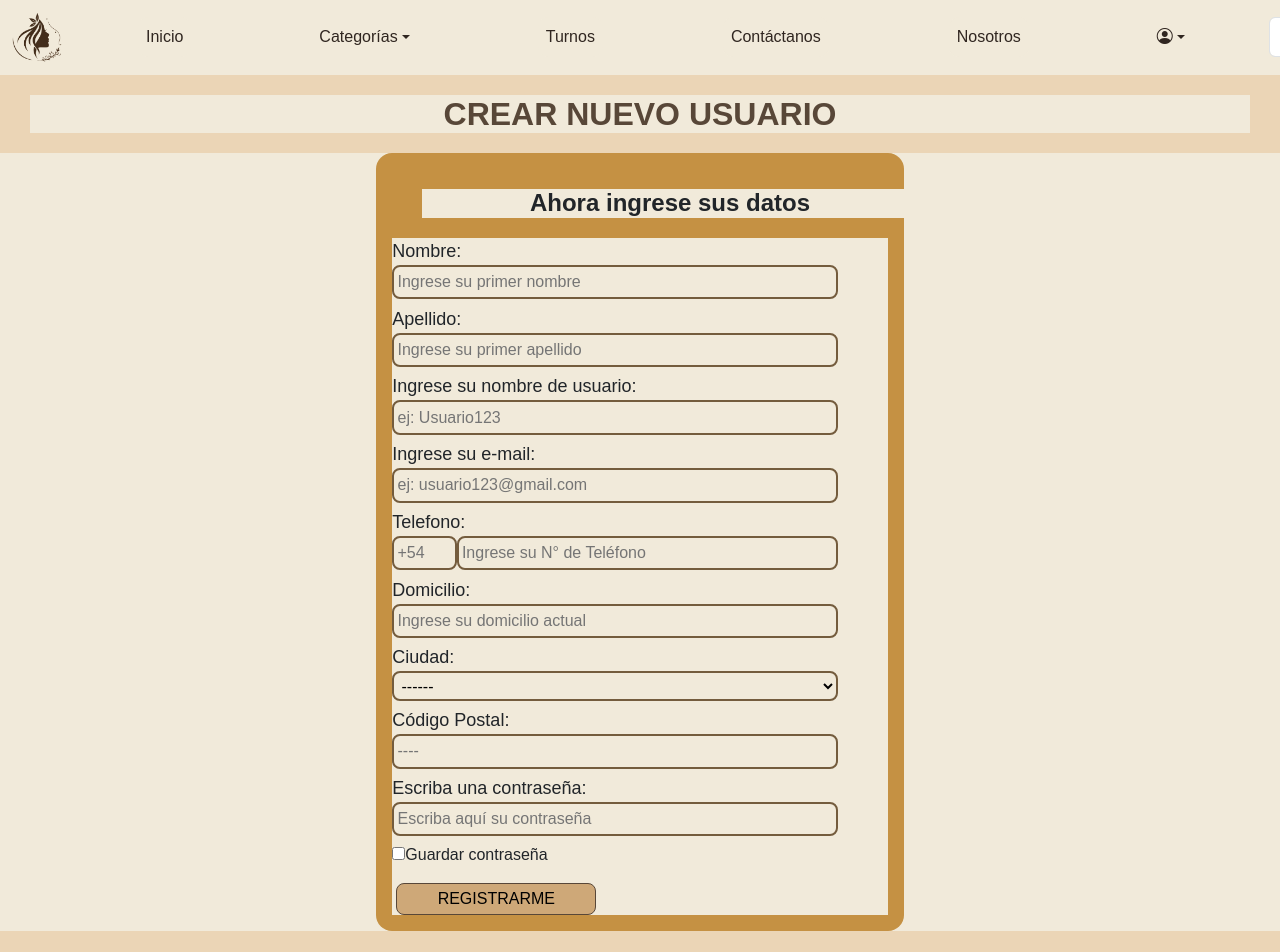
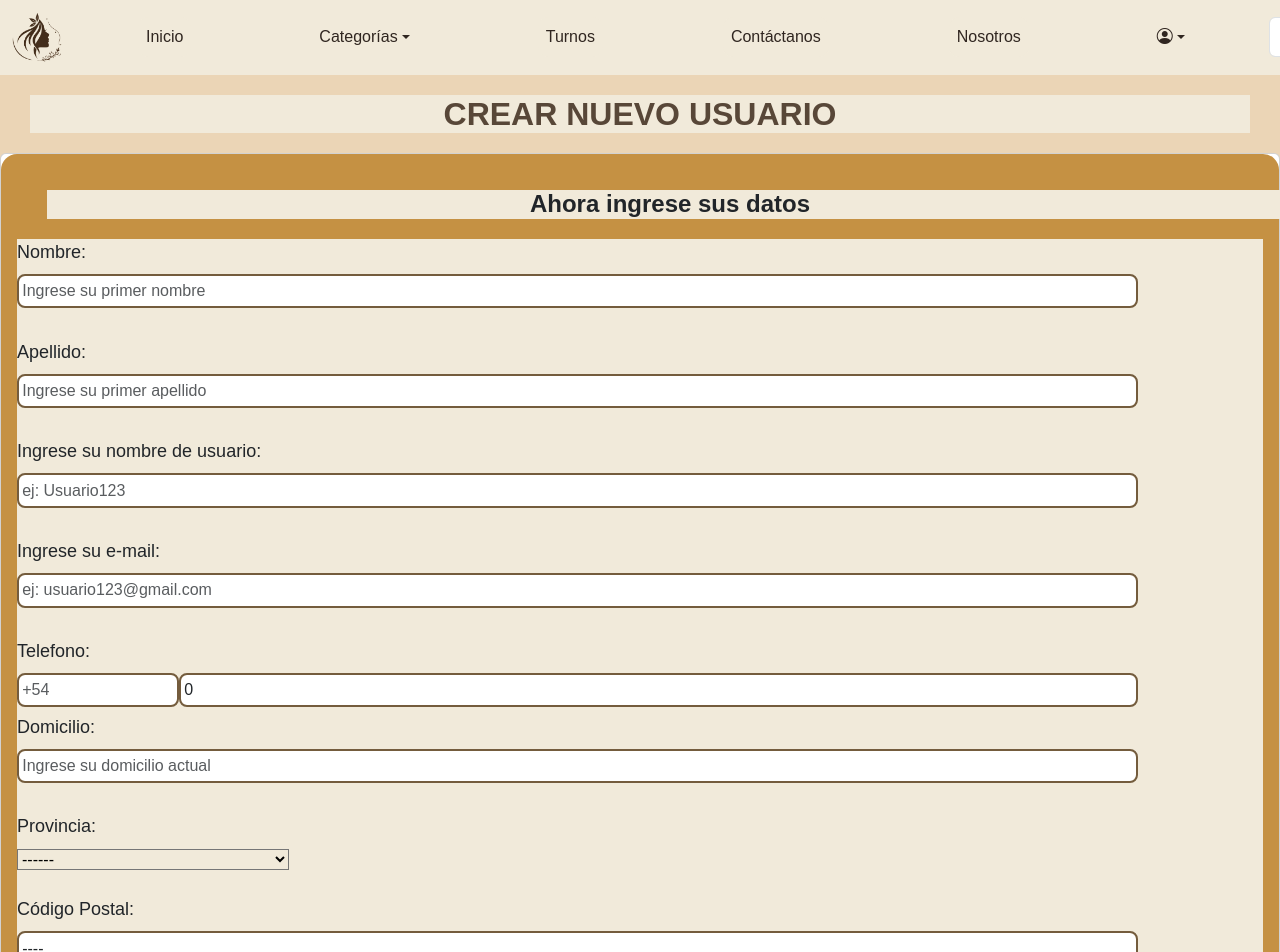
Before and after one commit to SantyMolina98/Spa-Nirvana-React-, a React (Vite) app: page /login/registro in a window 1280 px wide. Shown: the top 952 px of the page. Built offline with nearby package versions, Linux system fonts and the light colour scheme.

Commit message:
se agregaron funciones a página de registro, pero está incompleto

```diff
--- a/src/App.jsx
+++ b/src/App.jsx
@@ -3,7 +3,7 @@ import './App.css';
 import HeaderComponents from './components/headerComponents';
 import HomePage from './pages/HomePage';
 import Turnos from './pages/turnos.jsx';
-import { Categorias } from './pages/Categorias.jsx';
+import { Categorias } from './pages/categorias.jsx';
 import Contacto from './pages/contacto.jsx';
 import Nosotros from './pages/nosotros.jsx';
 import Login from './pages/login.jsx';
--- a/src/pages/Registro.jsx
+++ b/src/pages/Registro.jsx
@@ -1,34 +1,134 @@
+import { Button, Card, Form } from 'react-bootstrap';
 import '../App.css';
 import '../styles/registroPage.css';
 import 'bootstrap';
-import { Link } from 'react-router-dom';
+import {  useNavigate } from 'react-router-dom';
+import { useState } from 'react';
 
 function Registro () {
+  const [nombre, setNombre] = useState('');
+  const [apellido, setApellido] = useState('');
+  const [usuario, setUsuario] = useState('');
+  const [email, setEmail] = useState('');
+  const [telefono, setTelefono] = useState(0);
+  const [domicilio, setDomicilio] = useState('');
+  const [provincia, setProvincia] = useState('------');
+  const [cpostal, setCpostal] = useState('----');
+  const [contrasena, setContrasena] = useState('');
+  const [validatedReg, setValidatedReg] = useState(false);
+  const navigateReg = useNavigate('')
+
+  function registrar(e){
+    e.preventDefault();
+
+    const formReg = e.currentTarget;
+
+    if (formReg.checkValidity() === false) {
+      e.stopPropagation();
+    } else {
+
+      if (nombre.trim().length >= 3 && nombre.trim().length <= 18 &&
+        apellido.trim().length >= 2 && apellido.trim().length <= 20 &&
+        usuario.trim().length >= 3 && usuario.trim().length <= 18 &&
+        email.trim().length >= 11 && email.trim().length <= 30 &&
+        telefono.trim().length >= 9 && telefono.trim().length <= 15 &&
+        domicilio.trim().length >= 8 && domicilio.trim().length <= 40 &&
+        cpostal.trim().length === 4  &&
+        contrasena.trim().length >= 6 && contrasena.trim().length <= 25)
+      {
+        alert(`Usuario registrado con éxito. ¡Bienvenido/a ${usuario}!`);
+        navigateReg('/');
+      }
+    }
+
+    setValidatedReg(true);
+  }
 
   return (
     <div className='mainRegistro'>
       <h2>CREAR NUEVO USUARIO</h2>
-      <div className="CardRegistro">
-        <div className="ContainerRegistro">
+      <Card className="CardRegistro">
+        <Card.Body className="ContainerRegistro">
           <h4>Ahora ingrese sus datos</h4>
-          <form className="FormRegistro" >
-          <label for="Nombre" name="Nombre" className="TextReg">Nombre:</label><br/>
-          <input type="text" name="Nombre" id="Nombre" placeholder="Ingrese su primer nombre" minlength="3" maxlength="12" size="25" required /> <br/>
-          <label for="Apellido" name="Apellido" className="TextReg">Apellido:</label><br/>
-          <input type="text" name="Apellido" id="Apellido" placeholder="Ingrese su primer apellido" minlength="3" maxlength="12" size="25" required /> <br/>
-          <label for="newuser" name="newuser" className="TextReg">Ingrese su nombre de usuario:</label><br/>
-          <input type="text" name="newuser" id="newuser" maxlength="16" placeholder="ej: Usuario123" size="20" required /><br/>
-          <label for="E-mail" name="E-mail" className="TextReg">Ingrese su e-mail:</label><br/>
-          <input type="E-mail" id="E-mail" placeholder="ej: usuario123@gmail.com" size="50"  required /> <br/>
-          <label for="telefono"  className="TextReg">Telefono:</label><br/>
+          <Form noValidate validated={validatedReg} className="FormRegistro" onSubmit={registrar}>
+          <Form.Group>
+            <Form.Label for="Nombre" name="Nombre" className="TextReg">Nombre:</Form.Label>
+            <br/>
+            <Form.Control aria-label='Nombre' type="text" name="Nombre" id="Nombre" placeholder="Ingrese su primer nombre"
+              minlength={3} maxlength={18} size="25"
+              value={nombre}
+              onClick={(e) => setNombre(e.target.value)}
+              required />
+              <Form.Control.Feedback type="invalid" className='alerterrorReg'>
+                  Su nombre debe tener entre 3 y 18 caracteres.
+                </Form.Control.Feedback>
+          </Form.Group> <br/>
+          <Form.Group>
+            <Form.Label for="Apellido" name="Apellido" className="TextReg">Apellido:</Form.Label><br/>
+            <Form.Control type="text" name="Apellido" id="Apellido" placeholder="Ingrese su primer apellido"
+            minlength={2} maxlength={20} size="25"
+            value={apellido}
+            onClick={(e) => setApellido(e.target.value)}
+            required />
+            <Form.Control.Feedback type="invalid" className='alerterrorReg'>
+              Su apellido debe tener entre 2 y 20 caracteres.
+            </Form.Control.Feedback>
+          </Form.Group>
+          <br/>
+          <Form.Group>
+            <Form.Label for="newuser" name="newuser" className="TextReg">Ingrese su nombre de usuario:</Form.Label><br/>
+          <Form.Control type="text" name="newuser" id="newuser" placeholder="ej: Usuario123"
+            minLength={3} maxlength={18} size="20"
+            value={usuario}
+            onClick={(e) => setUsuario(e.target.value)}
+            required />
+            <Form.Control.Feedback type="invalid" className='alerterrorReg'>
+              El usuario debe tener entre 3 y 18 caracteres.
+            </Form.Control.Feedback>
+          </Form.Group>
+          <br/>
+          <Form.Group>
+            <Form.Label for="E-mail" name="E-mail" className="TextReg">Ingrese su e-mail:</Form.Label><br/>
+            <Form.Control type="E-mail" id="E-mail" placeholder="ej: usuario123@gmail.com"
+             minLength={11} maxLength={30} size="50"
+             value={email}
+             onClick={(e) => setEmail(e.target.value)}
+             required />
+             <Form.Control.Feedback type="invalid" className='alerterrorReg'>
+              El usuario debe tener mínimo 10 caracteres.
+             </Form.Control.Feedback>
+          </Form.Group>
+          <br/>
+          <Form.Group>
+            <Form.Label for="telefono"  className="TextReg">Telefono:</Form.Label><br/>
           <div className="TelefonoF">
-            <input type="text" name="firsttelefono" id="firsttelefono" size="2" placeholder="+54" />
-            <input type="text" name="telefono" id="telefono" maxlength="15" placeholder="Ingrese su N° de Teléfono" size="25" required />
+            <Form.Control type="text" name="firsttelefono" id="firsttelefono" size="2" placeholder="+54" />
+            <Form.Control type="number" name="telefono" id="telefono"  placeholder="Ingrese su N° de Teléfono"
+             minLength={9} maxlength={15} size="25"
+             value={telefono}
+             onClick={(e) => setTelefono(e.target.value)}
+             required />
+             <Form.Control.Feedback type="invalid" className='alerterrorReg'>
+              Su teléfono debe tener entre 9 y 15 números.
+             </Form.Control.Feedback>
           </div>
-          <label for="domicilio" className="TextReg">Domicilio:</label> <br/>
-          <input type="text" name="domicilio" id="domicilio" placeholder="Ingrese su domicilio actual" size="35" required /><br/>
-          <label for="ciudad" className="TextReg">Ciudad:</label><br/>
-          <select name="ciudad" id="selectciudad" required>
+          </Form.Group>
+
+          <Form.Group>
+            <Form.Label for="domicilio" className="TextReg">Domicilio:</Form.Label> <br/>
+            <Form.Control type="text" name="domicilio" id="domicilio" placeholder="Ingrese su domicilio actual"
+             minLength={8} maxLength={40} size="50"
+             value={domicilio}
+             onClick={(e) => setDomicilio(e.target.value)}
+             required />
+             <Form.Control.Feedback type="invalid" className='alerterrorReg'>
+              Su domicilio debe tener entre 8 y 40 caracteres.
+             </Form.Control.Feedback>
+          </Form.Group>
+          <br/>
+          <Form.Group>
+            <Form.Label for="provincia" className="TextReg">Provincia:</Form.Label><br/>
+          <select name="provincia" id="selectprovincia" required>
             <option value="-">------</option>
             <option value="Buenos-Aires">Buenos Aires</option>
             <option value="Catamarca">Catamarca</option>
@@ -55,19 +155,44 @@ function Registro () {
             <option value="Tierra-del-Fuego">Tierra del Fuego</option>
             <option value="Tucuman">Tucumán</option>
           </select>
+          <Form.Control.Feedback type="invalid" className='alerterrorReg'>
+           Debe seleccionar una provincia
+          </Form.Control.Feedback>
+          </Form.Group>
           <br/>
-          <label for="cp" className="TextReg">Código Postal:</label> <br/>
-          <input type="text" name="cp" id="cp" placeholder="----" size="4" maxlength="5" /> <br/>
-          <label for="contraseña2" className="TextReg">Escriba una contraseña:</label> <br/>
-          <input type="password" name="contraseña2" id="contraseña2" maxlength="20" size="25" placeholder="Escriba aquí su contraseña" required /> <br/>
-          <input type="checkbox" name="Recordar" id="Recordar" /><label id="Recordar" for="Recordar" >Guardar contraseña</label>
+          <Form.Group>
+            <Form.Label for="cp" className="TextReg">Código Postal:</Form.Label> <br/>
+            <Form.Control type="text" name="cp" id="cp" placeholder="----"
+             maxlength={4} size="4"
+             value={cpostal}
+             onClick={(e) => setCpostal(e.target.value)}
+             required/>
+             <Form.Control.Feedback type="invalid" className='alerterrorReg'>
+              Debe ingresar el Código Postal de su ciudad.
+             </Form.Control.Feedback>
+          </Form.Group>
+          <br/>
+          <Form.Group>
+            <Form.Label for="contraseña2" className="TextReg">Escriba una contraseña:</Form.Label> <br/>
+            <Form.Control type="password" name="contraseña2" id="contraseña2" placeholder="Escriba aquí su contraseña"
+             minLength={6} maxlength={25} size='25'
+             value={contrasena}
+             onClick={(e) => setContrasena(e.target.value)}
+             required />
+             <Form.Control.Feedback type="invalid" className='alerterrorReg'>
+              Su contraseña debe tener entre 6 y 25 caracteres.
+             </Form.Control.Feedback>
+          </Form.Group>
+          <br/>
+          <Form.Group><input type="checkbox" name="Recordar" id="Recordar" /><label id="Recordar" for="Recordar" >Guardar contraseña</label></Form.Group>
+
           <div className="BtnRegistro">
-            <Link to="*"><input type="button" className="BotonR" name="Agregar-Usuario"  value="REGISTRARME" /></Link>
+            <Button type='submit' className='BotonR'>REGISTRARME</Button>
           </div>
 
-          </form>
-        </div>
-      </div>
+          </Form>
+        </Card.Body>
+      </Card>
   </div>
   )
 }
```
